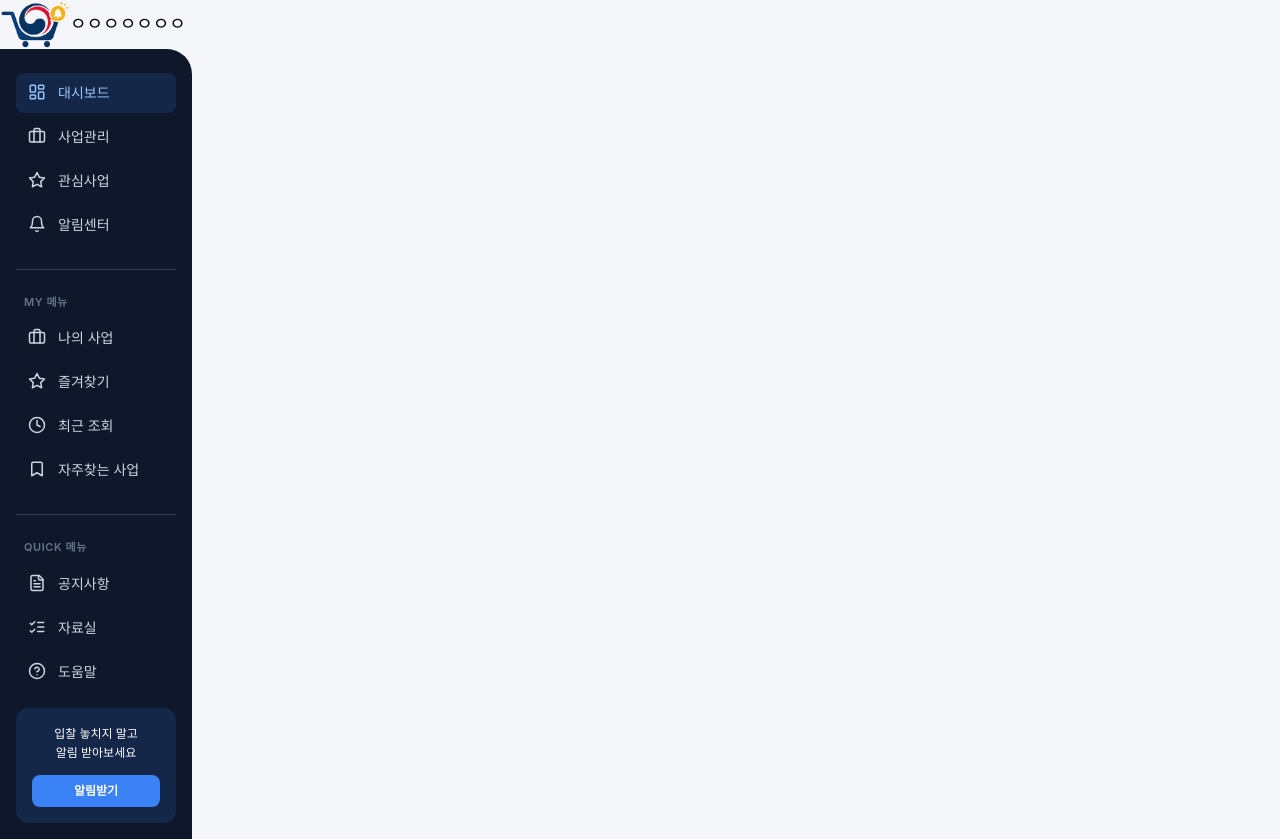
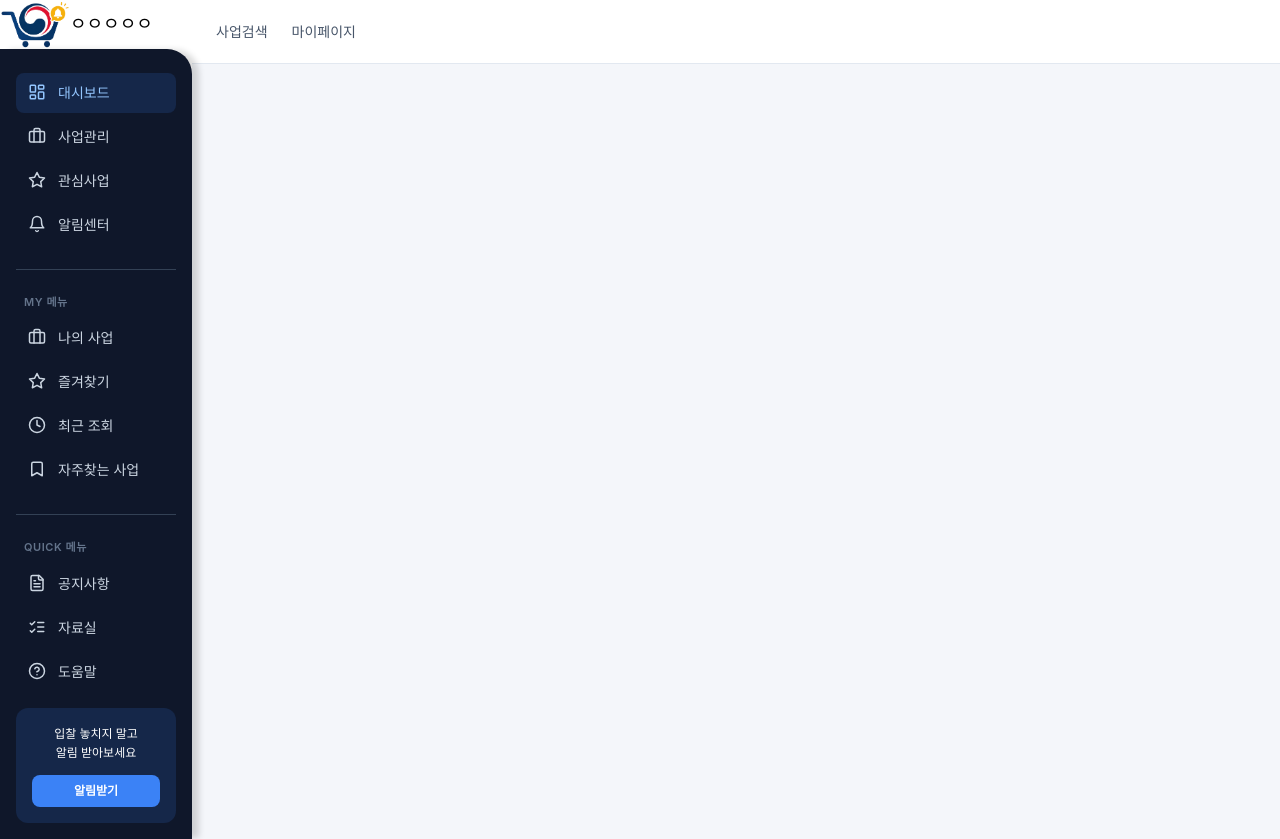
Before and after one commit to Elelero/nara-market-alert-app, a React (Vite) app: page / in a window 1280 px wide. Built offline with nearby package versions, Linux system fonts and the light colour scheme.

Commit message:
헤드 코드 변경

```diff
--- a/src/Home.tsx
+++ b/src/Home.tsx
@@ -1,20 +1,17 @@
-import { useNavigate } from "react-router-dom";
+import Header from "./components/Header";
 import Sidebar from "./components/Sidebar";
 
 const Home = () => {
-  const navigate = useNavigate();
 
   return (
     <div>
-      {/* 원래 페이지 */}
-      {/* <button onClick={() => navigate("/origin")}>원래페이지</button> */}
-
-      <div>
+      <div className="flex">
         {/* Sidebar */}
         <Sidebar />
 
-        <div>
+        <div className="flex flex-1 flex-col overflow-hidden">
           {/* Header */}
+          <Header />
 
           {/* Main Content */}
           <main></main>
--- /dev/null
+++ b/src/components/Header.tsx
@@ -0,0 +1,21 @@
+import { useState } from "react";
+
+// 헤더 Component
+const Header = () => {
+    const [activeHead, setActiveHead] = useState("");
+
+    const onClickHead = (e : React.MouseEvent<HTMLAnchorElement>) => {
+        setActiveHead(e.currentTarget.innerText)
+    };
+
+    return (
+        <header className="flex h-16 items-center justify-between border-b border-slate-200 bg-white px-6">
+            <nav className="flex items-center gap-6 text-sm font-medium text-slate-600">
+                <a className={`${activeHead} `} onClick={onClickHead}>사업검색</a>
+                <a className="" onClick={onClickHead}>마이페이지</a>
+            </nav>
+        </header>
+    )
+}
+
+export default Header;
--- a/src/components/Sidebar.tsx
+++ b/src/components/Sidebar.tsx
@@ -12,6 +12,7 @@ import {
 } from "lucide-react";
 import logo from "@images/logo.png";
 import { useState } from "react";
+import { useNavigate } from "react-router-dom";
 
 // 사이드바 메인 메뉴
 const mainMenu = [
@@ -88,17 +89,20 @@ const SidebarSection = ({
 // 사이드바 Component
 const Sidebar = () => {
   const [activeLabel, setActiveLabel] = useState("대시보드");
+  const navigate = useNavigate();
 
   return (
-    <aside className="w-48 shrink-0 h-screen flex flex-col">
+    <aside className="w-48 shrink-0 h-screen flex flex-col border-b border-slate-200 bg-white">
       {/* 로고 */}
       <div className="flex items-center">
         <img src={logo} width={70} />
-        <span className="text-lg">ㅇㅇㅇㅇㅇㅇㅇ</span>
+        <span className="text-lg">
+          <button onClick={() => navigate("/origin")}>ㅇㅇㅇㅇㅇ</button>
+        </span>
       </div>
 
       {/* 메뉴바 */}
-      <div className="bg-slate-900 rounded-tr-[25px] flex flex-col justify-between flex-1">
+      <div className="bg-slate-900 z-40 shadow-[8px_0_6px_-1px_rgba(0,0,0,0.15)] rounded-tr-[25px] flex flex-col justify-between flex-1">
         <div>
           {/* Menu */}
           <SidebarSection
```
